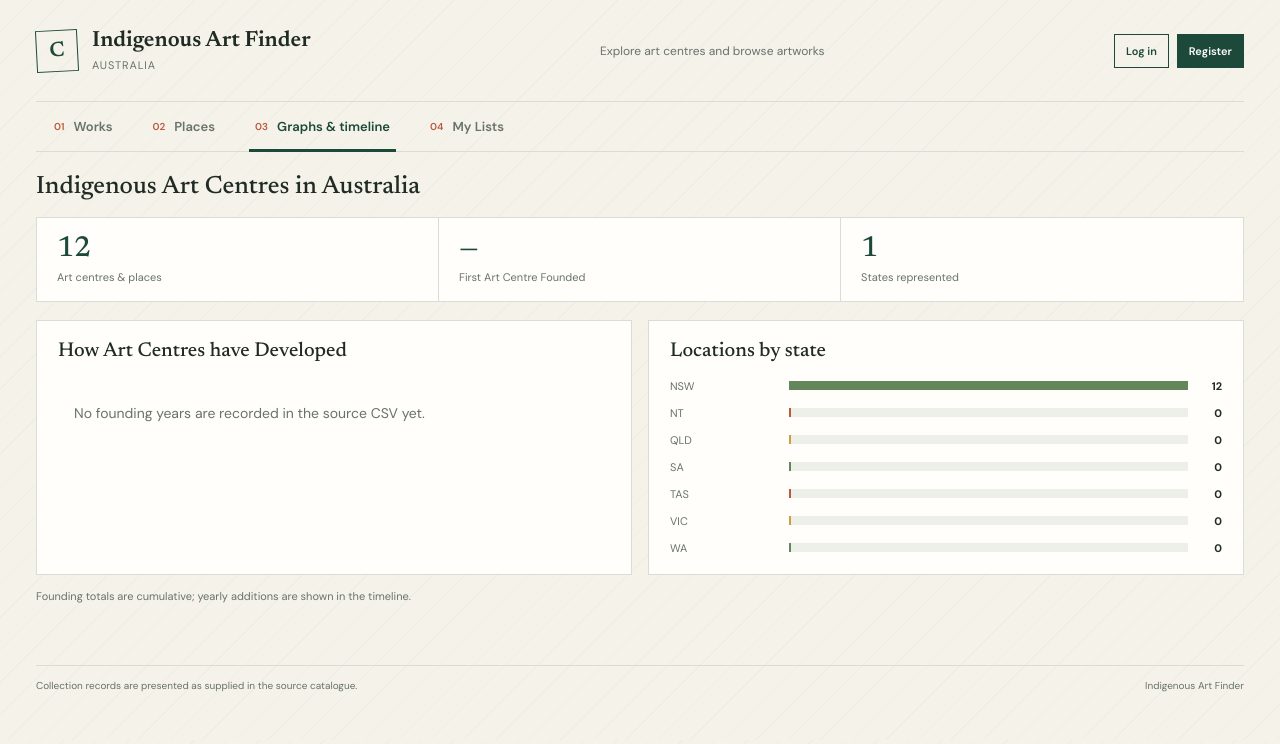
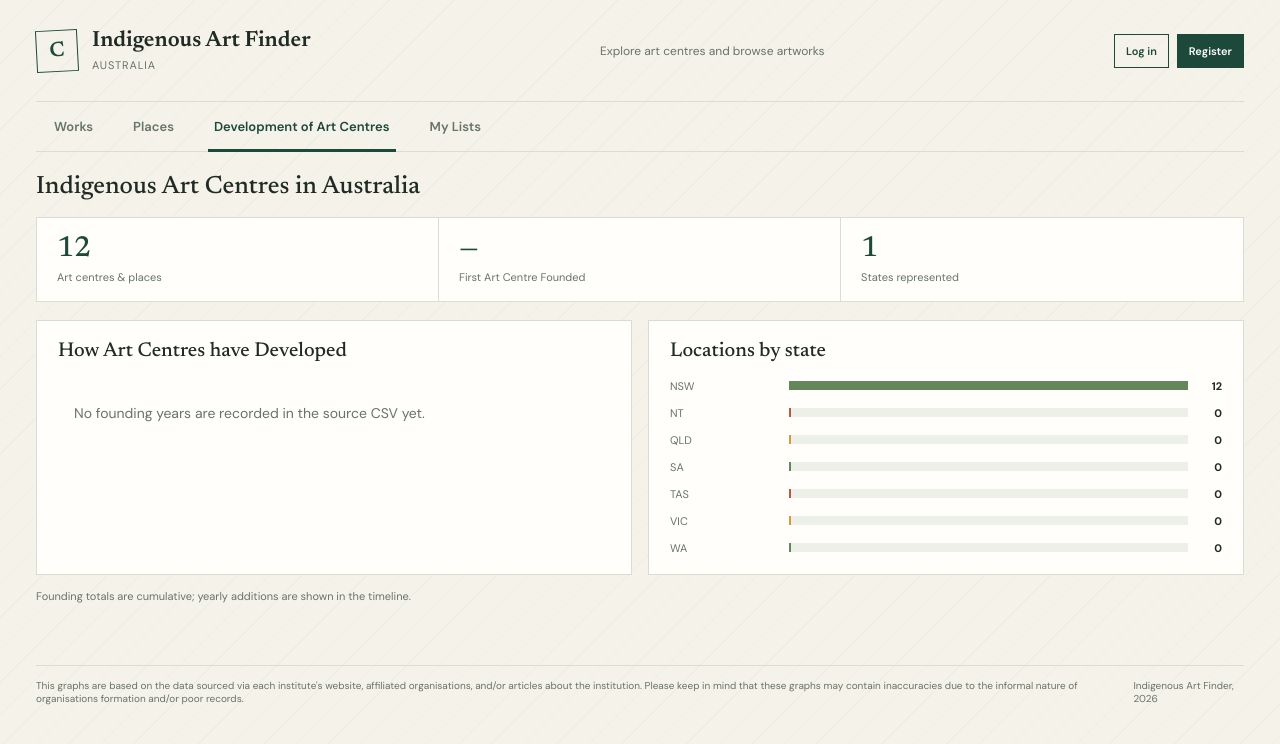
Before and after one commit to a-c-python/Assignment-1, a Flask app: page /archive in a window 1280 px wide. Shown: the top 744 px of the page. Run offline with Flask 3, Linux system fonts and the light colour scheme; data that the repository does not hold is empty.

Commit message:
Editing base.html for formatting, add some notes

```diff
--- a/templates/base.html
+++ b/templates/base.html
@@ -246,21 +246,21 @@
 			</nav>
 		</header>
 
-		<main>
-			<nav class="tabs" aria-label="Catalogue sections">
-				<a class="tab" href="{{ url_for('works_page') }}" {% if active_page == 'works' %}aria-current="page"{% endif %}><span>01</span>Works</a>
-				<a class="tab" href="{{ url_for('places_page') }}" {% if active_page == 'places' %}aria-current="page"{% endif %}><span>02</span>Places</a>
-				<a class="tab" href="{{ url_for('archive_page') }}" {% if active_page == 'archive' %}aria-current="page"{% endif %}><span>03</span>Graphs &amp; timeline</a>
-				<a class="tab" href="{{ url_for('mylists_page') }}" {% if active_page == 'mylists' %}aria-current="page"{% endif %}><span>04</span>My Lists</a>
+		<main> 														<!-- page's main content area -->
+			<nav class="tabs" aria-label="Catalogue sections">		<!-- navigates via tabs, aria-label lets assistive technology (screen readers) read the tab purpose -->
+				<a class="tab" href="{{ url_for('works_page') }}" {% if active_page == 'works' %}aria-current="page"{% endif %}>Works</a>	<!-- class='tab', styles tabs according to style guides, links to works.html, aria identifies current page to assistive tech readers,  -->
+				<a class="tab" href="{{ url_for('places_page') }}" {% if active_page == 'places' %}aria-current="page"{% endif %}>Places</a>
+				<a class="tab" href="{{ url_for('archive_page') }}" {% if active_page == 'archive' %}aria-current="page"{% endif %}>Development of Art Centres</a>
+				<a class="tab" href="{{ url_for('mylists_page') }}" {% if active_page == 'mylists' %}aria-current="page"{% endif %}>My Lists</a>
 			</nav>
 
-			{% block page_content %}{% endblock %}
+			{% block page_content %}{% endblock %}	<!-- defines Jinja template block - allows a parent skeleton html, and 'child' pages - pages that hold the info specifically for the tab or 'page' -->
 			<p class="status" id="app-status" role="status"></p>
 		</main>
 
 		<footer>
-			<span>Collection records are presented as supplied in the source catalogue.</span>
-			<span>Indigenous Art Finder</span>
+			<span>This graphs are based on the data sourced via each institute's website, affiliated organisations, and/or articles about the institution. Please keep in mind that these graphs may contain inaccuracies due to the informal nature of organisations formation and/or poor records.</span>
+			<span>Indigenous Art Finder, 2026</span>
 		</footer>
 	</div>
 
```
